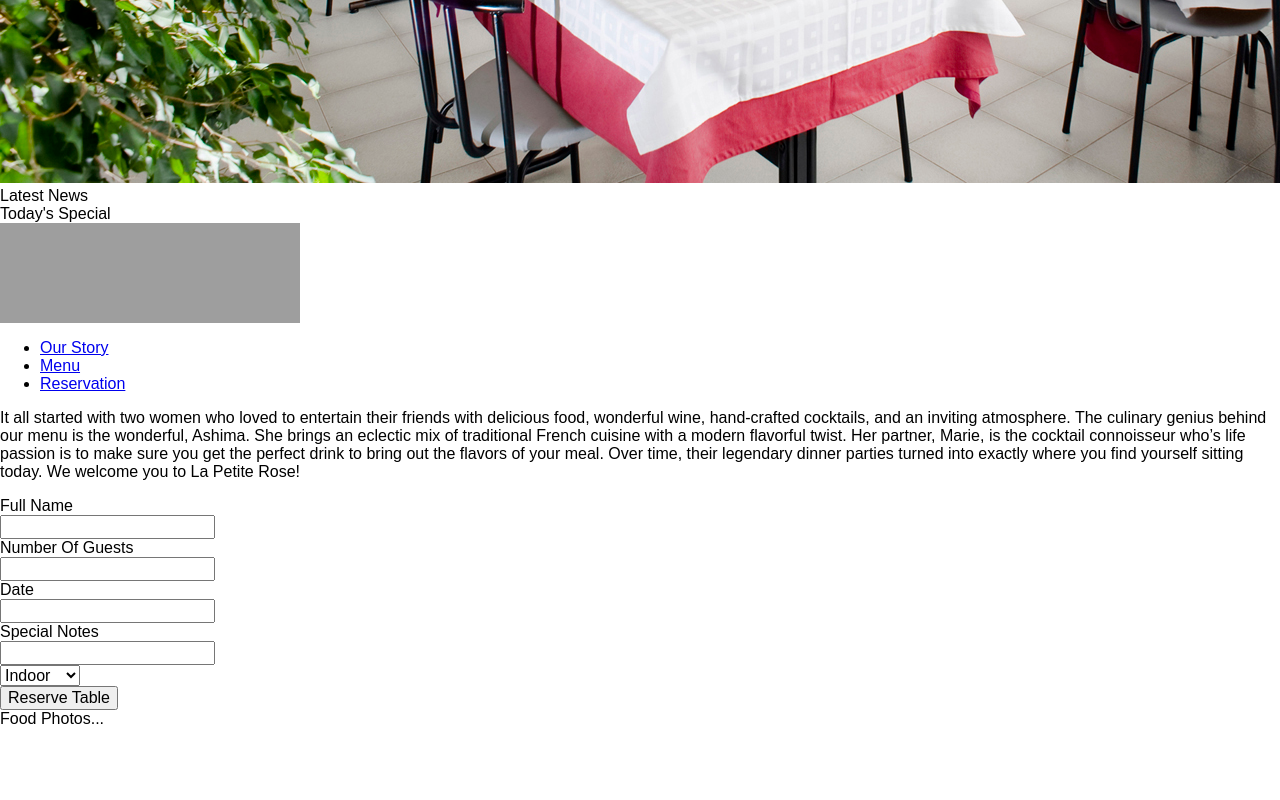
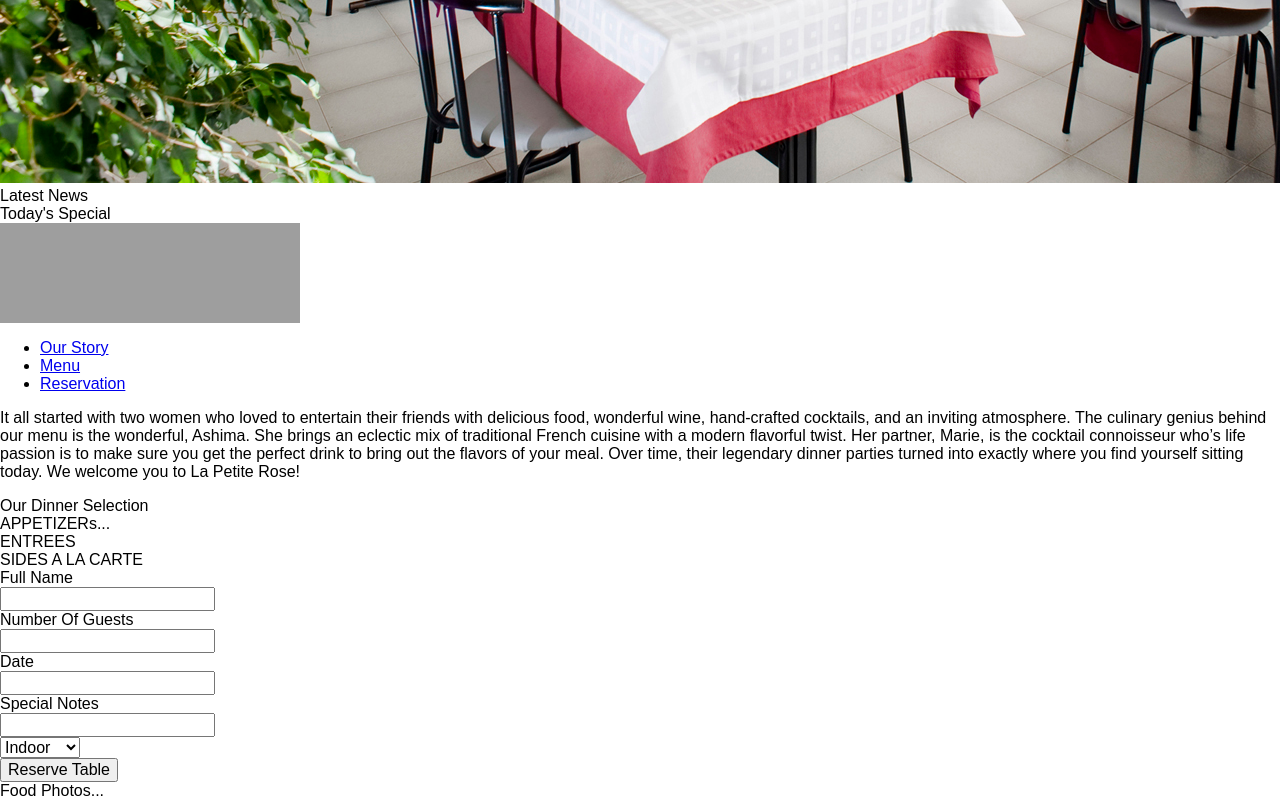
Before and after one commit to mariefilbs/restaurantapp, a website with bundled scripts: page app/index.html in a window 1280 px wide. Shown: the part 653-1453 px from the top of the page. Before the commit the page ends 1381 px from the top, so only its background shows below. Built offline with nearby package versions, Linux system fonts and the light colour scheme; no server answers; grey boxes are pictures that could not be loaded; files whose address does not match are found by name.

Commit message:
working on menu icons

```diff
--- a/app/index.html
+++ b/app/index.html
@@ -58,8 +58,12 @@
             </div>
           </div>
           <div class="tabContent" id="menu">
+            <div class="menu-title"> Our Dinner Selection </div>
+            <div class="appetizer-title">APPETIZERs...</div>
               <div class="appetizers"></div>
+              <div class="entrees-title">ENTREES</div>
               <div class="entrees"></div>
+              <div class="sides-title">SIDES A LA CARTE </div>
               <div class="sides"></div>
           </div>
 
--- a/src/js/main.js
+++ b/src/js/main.js
@@ -67,6 +67,7 @@ function getMenu(data){
 
 function checkMenu (){
 	var menu = requestMenu();
+	console.log(menu);
 	menu.then(getMenu);
 	menu.then(extractSpecial);
 }
--- a/src/sass/main.scss
+++ b/src/sass/main.scss
@@ -155,16 +155,41 @@ li {
 .tabContent {
 	display: none;
 }
+.menu-title{
+	margin-bottom:10px;
+}
 #menu{
 	font-size: 15px;
 }
 .mtitle{
 	display:inline-block;
-	color:green;
+	color:black;
+	font-weight: bold;
+	font-size:17px;
+	margin-bottom:10px;
+	font-family:sans-serif;
 }
 .mprice{
 	display:inline-block;
+	float:right;
 }
+.mdescrip{
+	font-size: 11px;
+	margin-bottom:12px;
+
+}
+.appetizer-title{
+	margin-bottom:15px;
+}
+.entrees-title{
+	margin-bottom:20px;
+	margin-top:20px;
+}
+.sides-title{
+	margin-bottom:20px;
+	margin-top:20px;
+}
+
 
 .photo_content {
 	display:inline-block;
```
